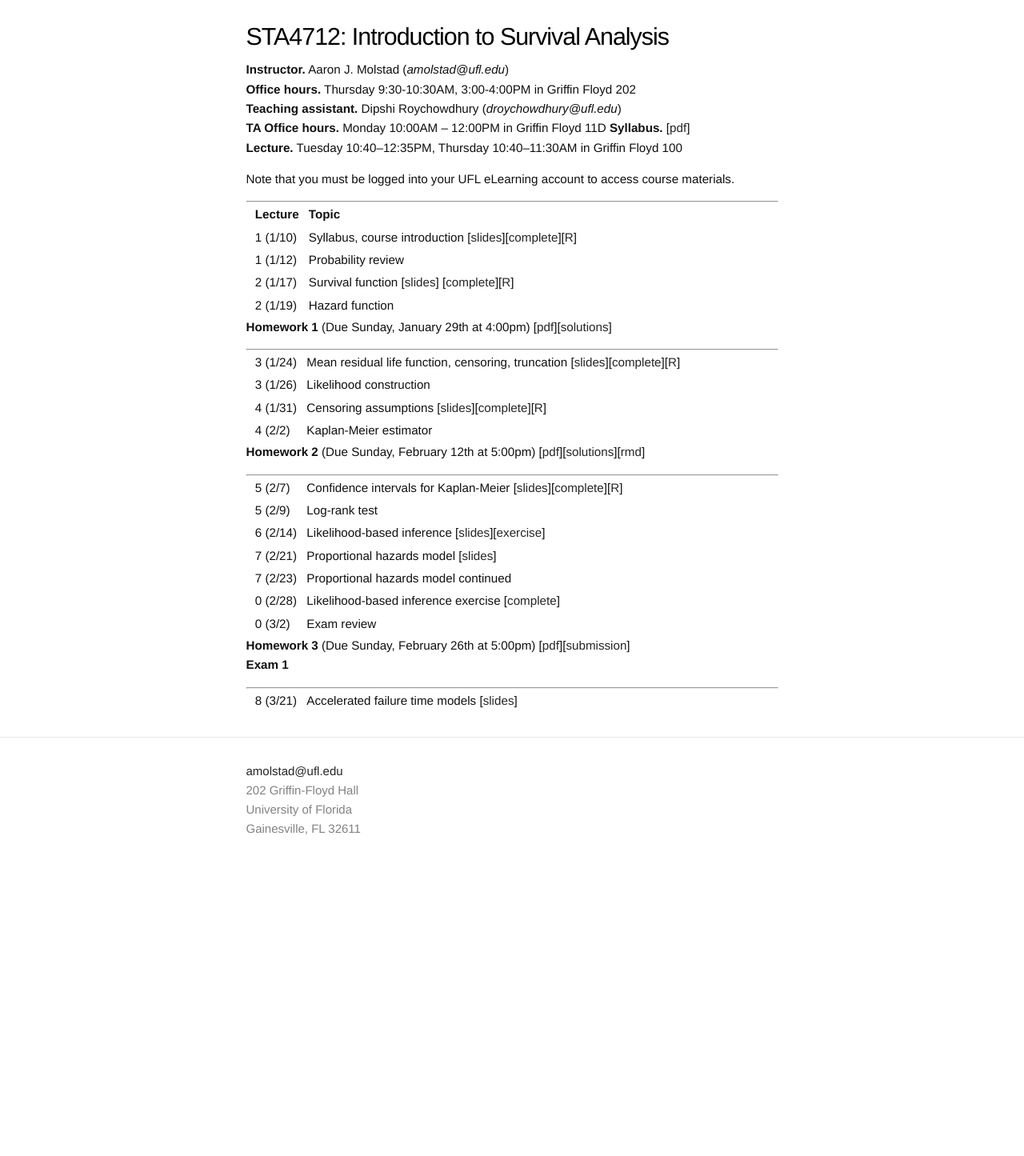
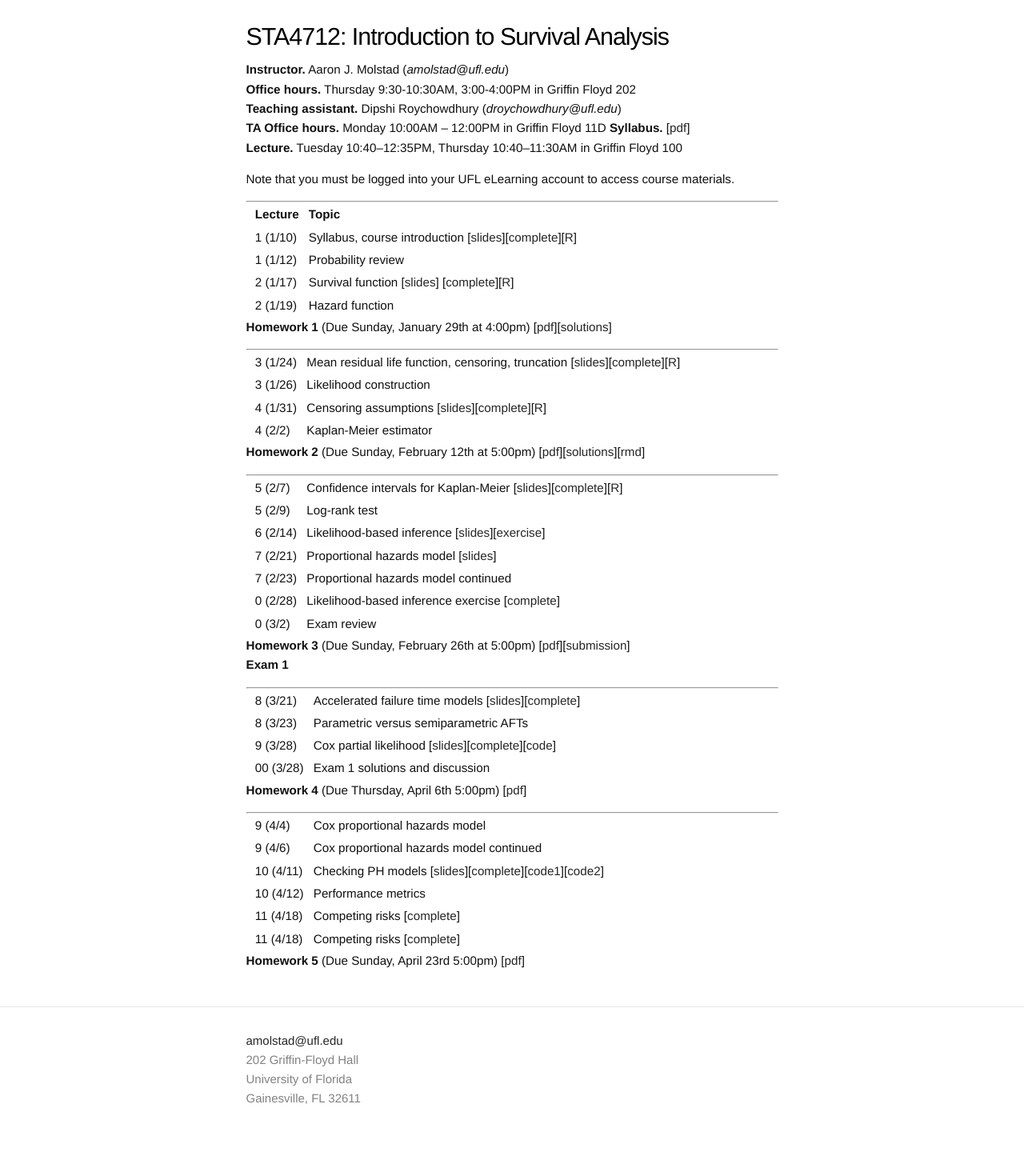
Before and after one commit to ajmolstad/ajmolstad.github.io, a Jekyll site: the page built from S23_STA4712.md, in a window 1280 px wide. Shown: the whole page at 80% size. Built offline with Jekyll 4.4.1, drawn with Linux system fonts in a browser that asks for light colours; before the commit the page ends 1108 px from its top, so only the background shows below that.

Commit message:
Update S23_STA4712.md

```diff
--- a/S23_STA4712.md
+++ b/S23_STA4712.md
@@ -52,4 +52,24 @@ Note that you must be logged into your UFL eLearning account to access course ma
 --------------------
 
 
-|| 8 (3/21) || Accelerated failure time models [[slides](https://ufl.instructure.com/files/76867051/download?download_frd=1)]||
+|| 8 (3/21) || Accelerated failure time models [[slides](https://ufl.instructure.com/files/76867051/download?download_frd=1)][[complete](https://ufl.instructure.com/files/77125035/download?download_frd=1)] ||
+|| 8 (3/23) || Parametric versus semiparametric AFTs ||
+|| 9 (3/28) || Cox partial likelihood [[slides](https://ufl.instructure.com/files/77450067/download?download_frd=1)][[complete](https://ufl.instructure.com/files/77578159/download?download_frd=1)][[code](https://ufl.instructure.com/files/77578133/download?download_frd=1)] ||
+|| 00 (3/28) || Exam 1 solutions and discussion ||
+
+
+**Homework 4** (Due Thursday, April 6th 5:00pm) [[pdf](https://ufl.instructure.com/files/77464153/download?download_frd=1)]
+
+
+--------------------------
+
+
+|| 9 (4/4) || Cox proportional hazards model ||
+|| 9 (4/6) || Cox proportional hazards model continued ||
+|| 10 (4/11) || Checking PH models [[slides](https://ufl.instructure.com/files/77644016/download?download_frd=1)][[complete](https://ufl.instructure.com/files/77908791/download?download_frd=1)][[code1](https://ufl.instructure.com/files/77688155/download?download_frd=1)][[code2](https://ufl.instructure.com/files/77688156/download?download_frd=1)] ||
+|| 10 (4/12) || Performance metrics ||
+|| 11 (4/18) || Competing risks [[complete](https://ufl.instructure.com/files/77917776/download?download_frd=1)] ||
+|| 11 (4/18) || Competing risks [[complete](https://ufl.instructure.com/files/77917776/download?download_frd=1)] ||
+
+
+**Homework 5** (Due Sunday, April 23rd 5:00pm) [[pdf](https://ufl.instructure.com/files/77688150/download?download_frd=1)]
```
